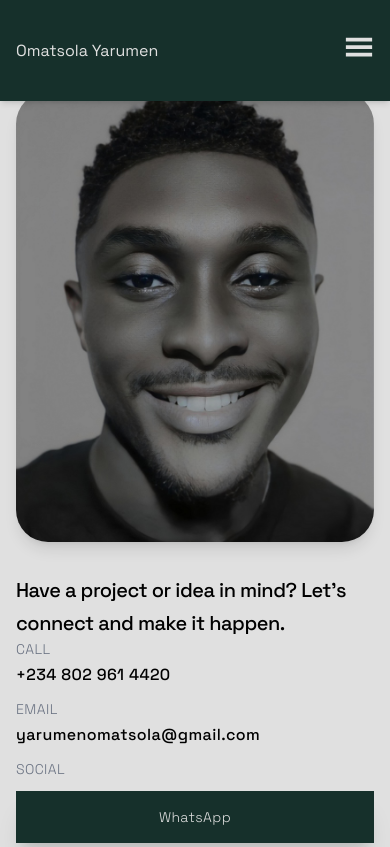
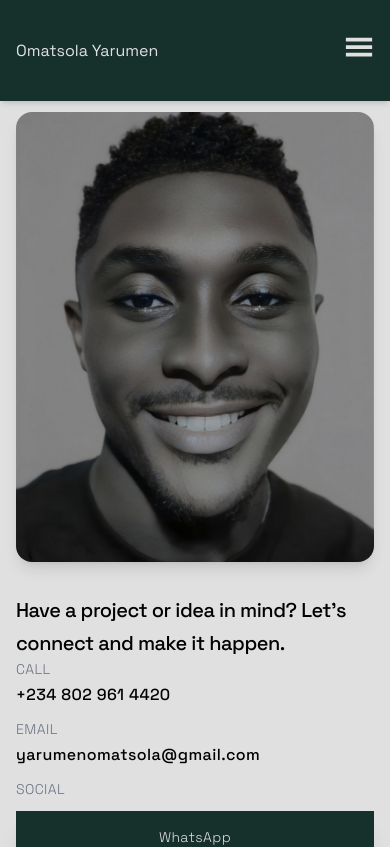
Before and after one commit to Omat-hub/omatsola_portfolio, a React (Vite) app: page /contact in a window 390 px wide. Shown: the top 847 px of the page. Built offline with nearby package versions, Linux system fonts and the light colour scheme.

Commit message:
alignment

```diff
--- a/src/assets/components/SomeOfMyWorks.jsx
+++ b/src/assets/components/SomeOfMyWorks.jsx
@@ -9,7 +9,7 @@ const SomeOfMyWorks = () => {
       </h2>
       <ProjectCard showAll={false} />
 
-      <div className="flex justify-self-center pt-5  items-center w-full max-w-sm">
+      <div className="flex md:justify-self-end pt-2  items-center w-fit max-w-sm">
         <Link to="/explore" className=" btn-secondary">
           Explore →
         </Link>
--- a/src/screens/Contact.jsx
+++ b/src/screens/Contact.jsx
@@ -14,7 +14,7 @@ const Contact = () => {
           src="/images/portfolioimg.jpeg"
           alt="Omatsola Yarumen"
           loading="lazy"
-          className="w-full  mt-15 object-cover h-[450px] md:mt-0 md:h-[520px] rounded-4xl shadow-lg"
+          className="w-full  mt-20 object-cover h-[450px] md:mt-0 md:h-[520px] rounded-2xl md:rounded-4xl shadow-lg"
         />
       </figure>
 
```
